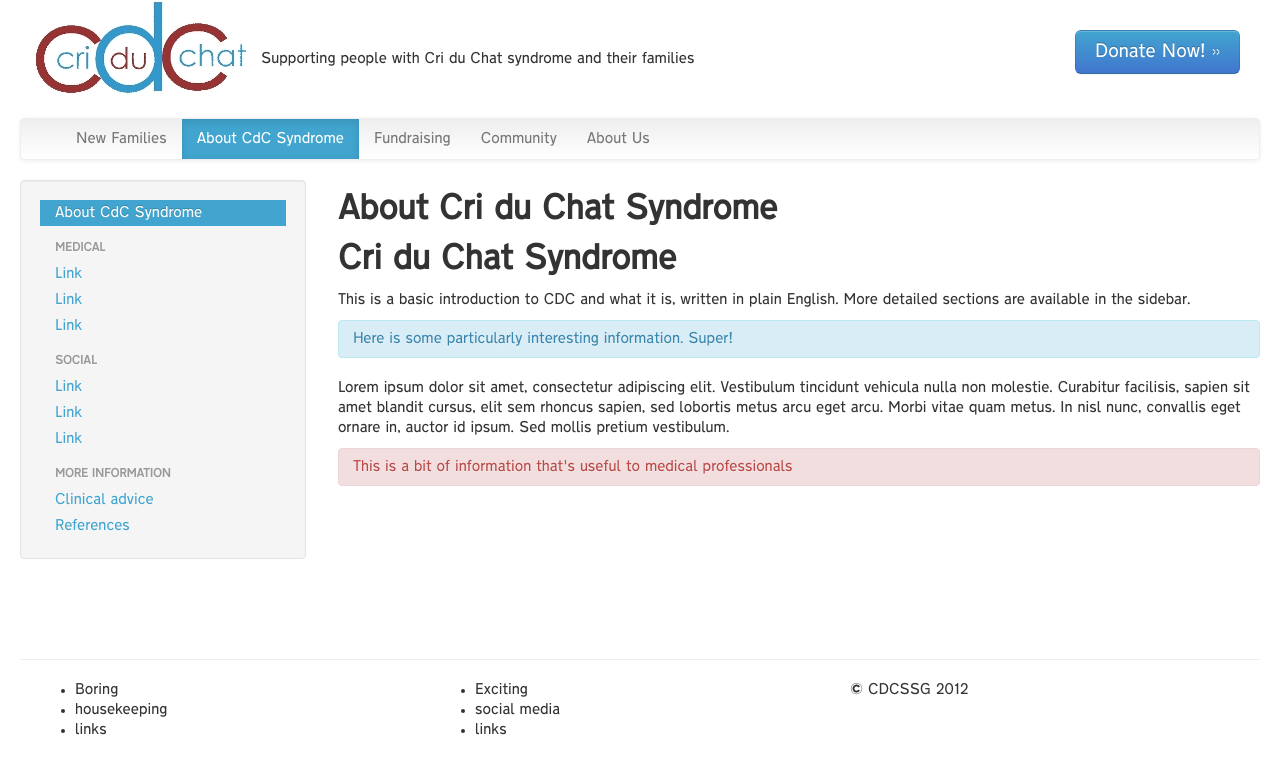
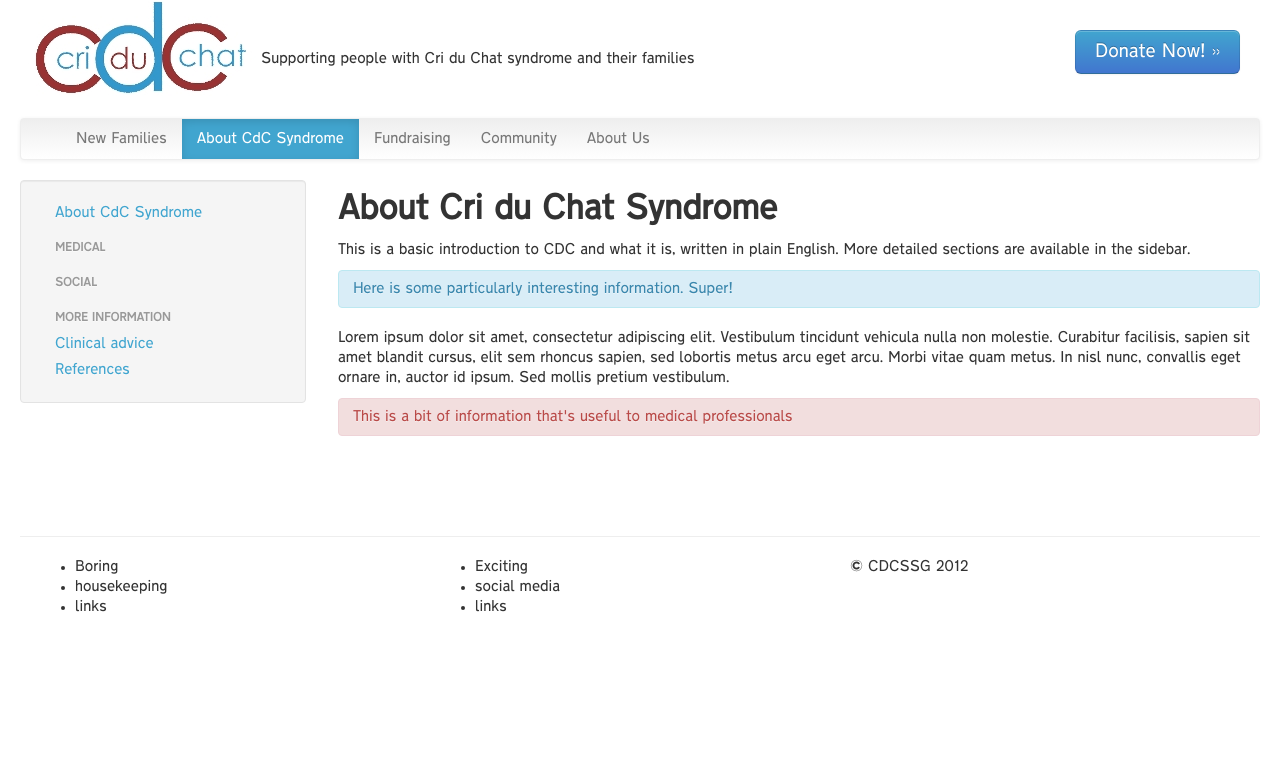
Before and after one commit to lucyjanetetlow/cdcssg.github.io, a Jekyll site: the page built from syndrome/index.md, in a window 1280 px wide. Shown: the top 774 px of the page. Built offline with Jekyll 4.4.1, drawn with Linux system fonts in a browser that asks for light colours.

Commit message:
Autohighlight and extra pages for syndrome section

```diff
--- a/_layouts/syndrome.html
+++ b/_layouts/syndrome.html
@@ -6,18 +6,18 @@
   <div class="span3">
     <div class="well sidebar-nav">
       <ul class="nav nav-list">
-        <li class="active"><a href="#">About CdC Syndrome</a></li>
+        <li{% if page.url == "/syndrome/index.html" %} class="active"{% endif %}>
+          <a href="/syndrome/index.html">About CdC Syndrome</a>
+        </li>
         <li class='nav-header'>Medical</li>
-        <li><a href="#">Link</a></li>
-        <li><a href="#">Link</a></li>
-        <li><a href="#">Link</a></li>
         <li class='nav-header'>Social</li>
-        <li><a href="#">Link</a></li>
-        <li><a href="#">Link</a></li>
-        <li><a href="#">Link</a></li>
         <li class='nav-header'>More Information</li>
-        <li><a href="cag.html">Clinical advice</a></li>
-        <li><a href="references.html">References</a></li>
+        <li{% if page.url == "/syndrome/cag.html" %} class="active"{% endif %}>
+          <a href="/syndrome/cag.html">Clinical advice</a>
+        </li>
+        <li{% if page.url == "/syndrome/references.html" %} class="active"{% endif %}>
+          <a href="/syndrome/references.html">References</a>
+        </li>
       </ul>
     </div><!--/.well -->
   </div><!--/span-->
--- a/syndrome/index.md
+++ b/syndrome/index.md
@@ -3,8 +3,6 @@
 title: About Cri du Chat Syndrome
 group: syndrome
 ---
-
-## Cri du Chat Syndrome
 
 This is a basic introduction to CDC and what it is, written in plain English. More detailed sections are available in the sidebar.
 
```
Also changed, not shown: syndrome/cag.md (added, +7 -0 lines), syndrome/references.md (added, +7 -0 lines).
